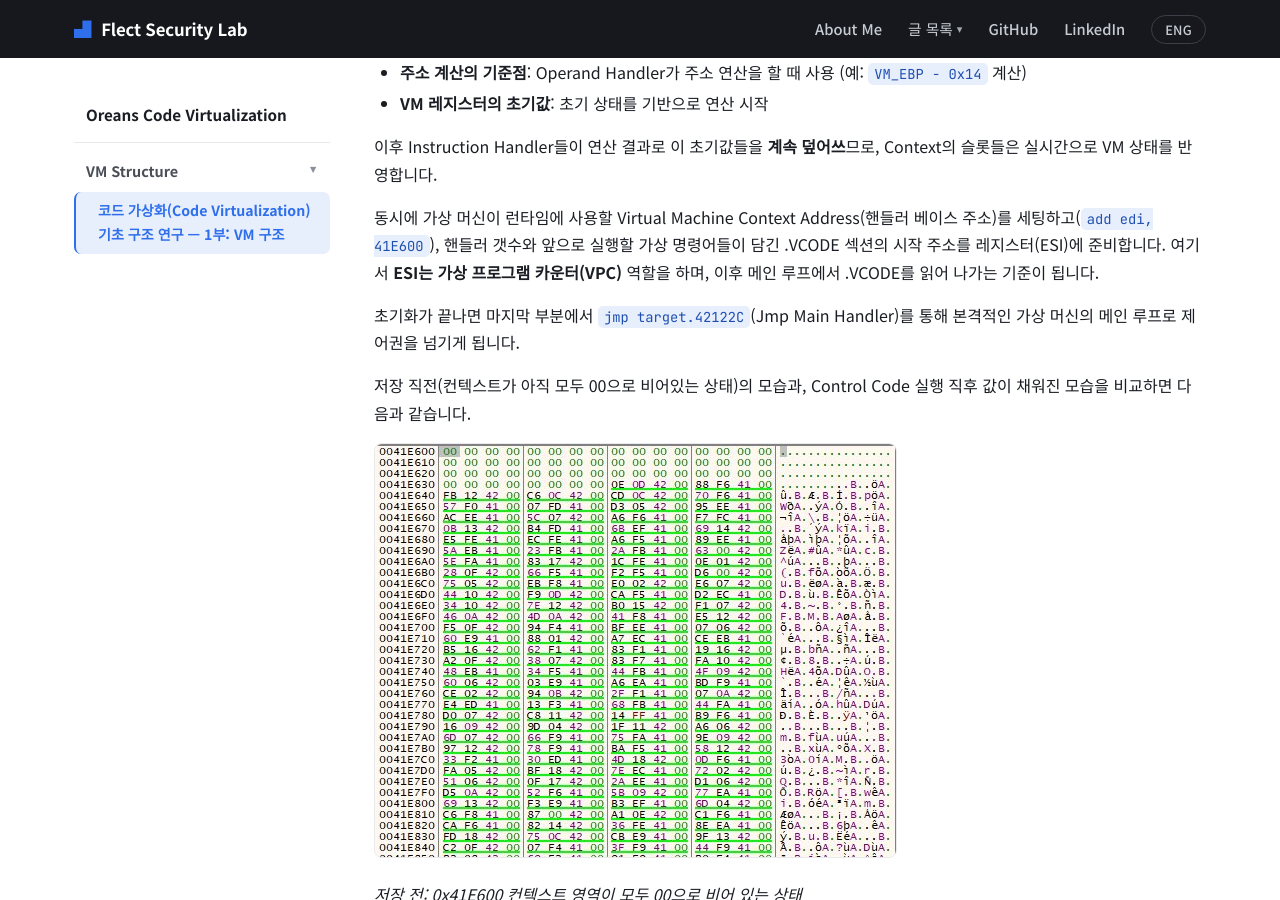
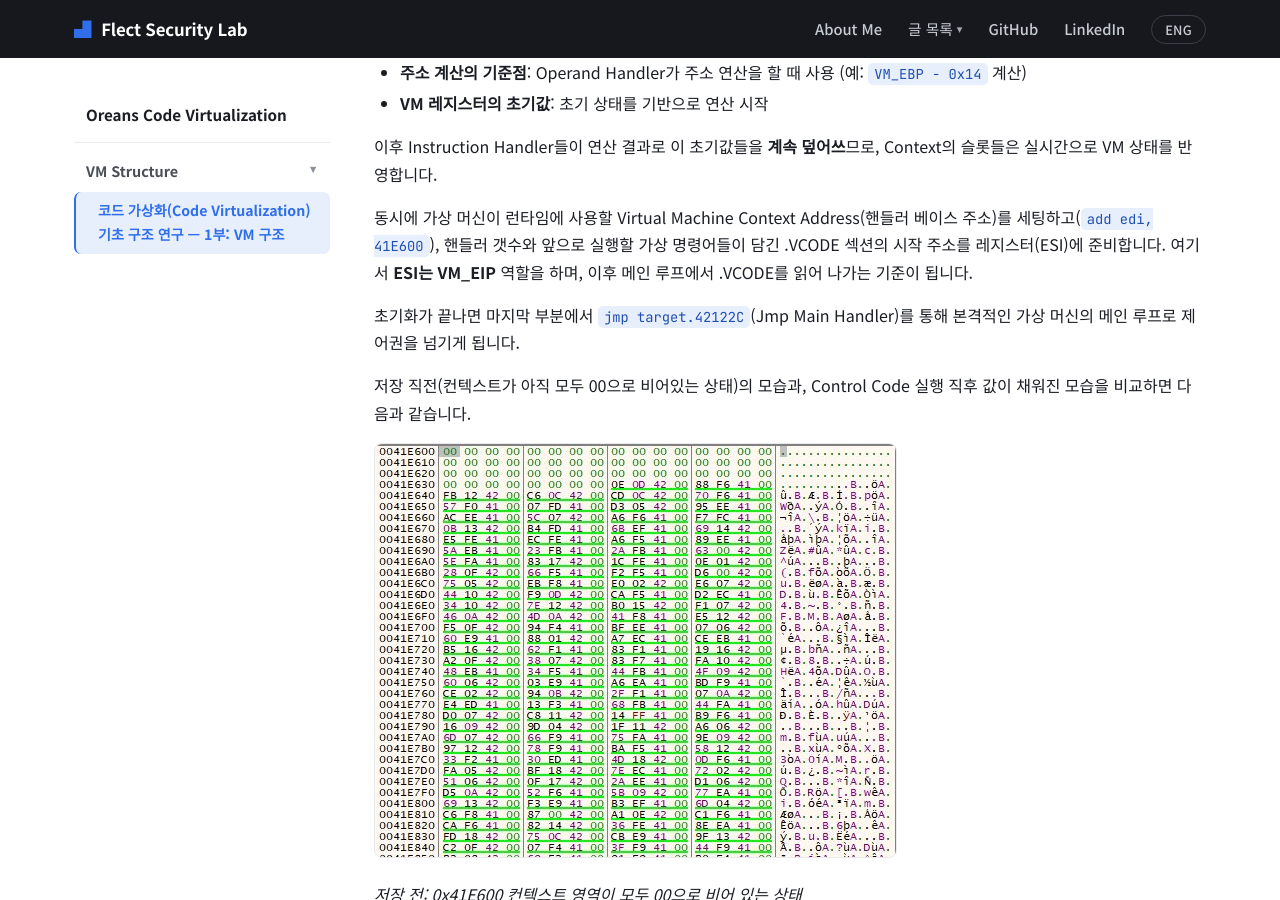
Before and after one commit to LeeGwan/LeeGwan.github.io, a Jekyll site: the page built from _ko/2026-05-25-oreans-vm-1.md, in a window 1280 px wide and 900 px high, scrolled down 5724 px. Built offline with Jekyll 4.4.1, drawn with Linux system fonts in a browser that asks for light colours.

Commit message:
Update 2026-05-25-oreans-vm-1.md

```diff
--- a/_ko/2026-05-25-oreans-vm-1.md
+++ b/_ko/2026-05-25-oreans-vm-1.md
@@ -59,7 +59,7 @@ Real CPU 환경에서 VCPU 환경으로 제어권이 넘어왔을 때 가장 먼
 
 이후 Instruction Handler들이 연산 결과로 이 초기값들을 **계속 덮어쓰**므로, Context의 슬롯들은 실시간으로 VM 상태를 반영합니다.
 
-동시에 가상 머신이 런타임에 사용할 Virtual Machine Context Address(핸들러 베이스 주소)를 세팅하고(`add edi, 41E600`), 핸들러 갯수와 앞으로 실행할 가상 명령어들이 담긴 .VCODE 섹션의 시작 주소를 레지스터(ESI)에 준비합니다. 여기서 **ESI는 가상 프로그램 카운터(VPC)** 역할을 하며, 이후 메인 루프에서 .VCODE를 읽어 나가는 기준이 됩니다.
+동시에 가상 머신이 런타임에 사용할 Virtual Machine Context Address(핸들러 베이스 주소)를 세팅하고(`add edi, 41E600`), 핸들러 갯수와 앞으로 실행할 가상 명령어들이 담긴 .VCODE 섹션의 시작 주소를 레지스터(ESI)에 준비합니다. 여기서 **ESI는 VM_EIP** 역할을 하며, 이후 메인 루프에서 .VCODE를 읽어 나가는 기준이 됩니다.
 
 초기화가 끝나면 마지막 부분에서 `jmp target.42122C`(Jmp Main Handler)를 통해 본격적인 가상 머신의 메인 루프로 제어권을 넘기게 됩니다.
 
```
